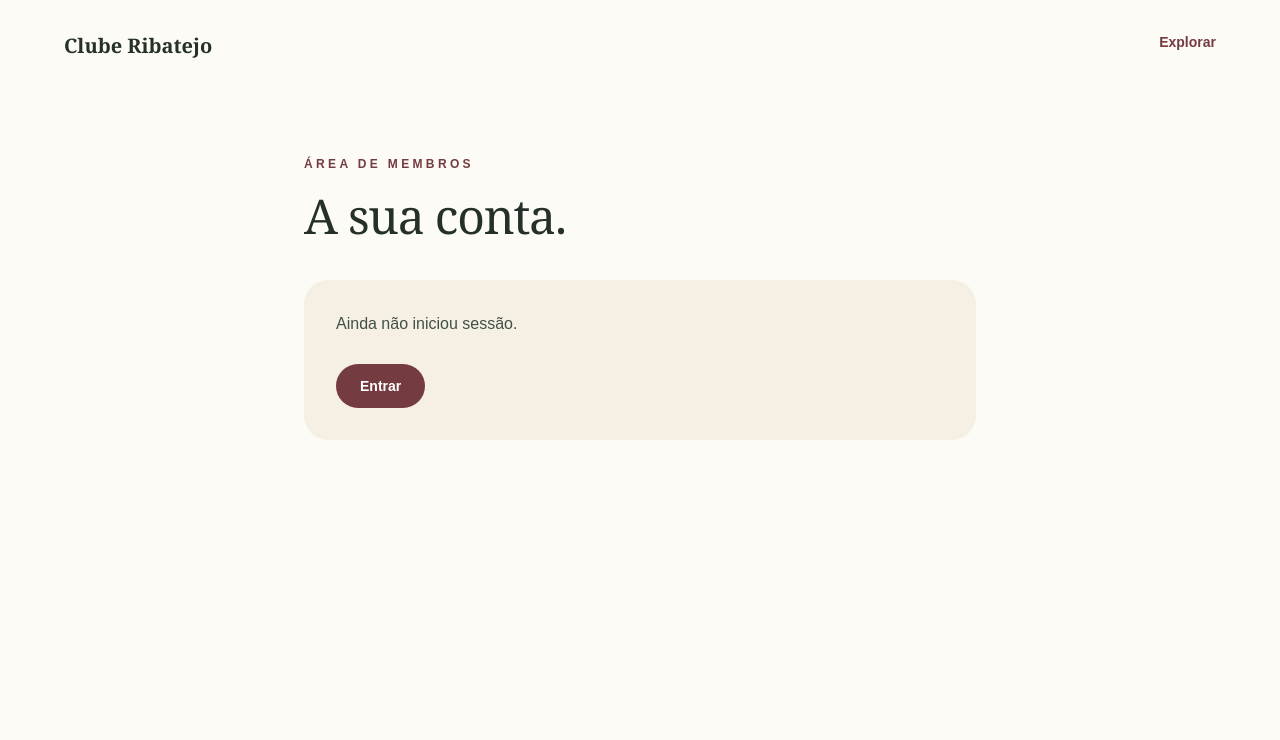
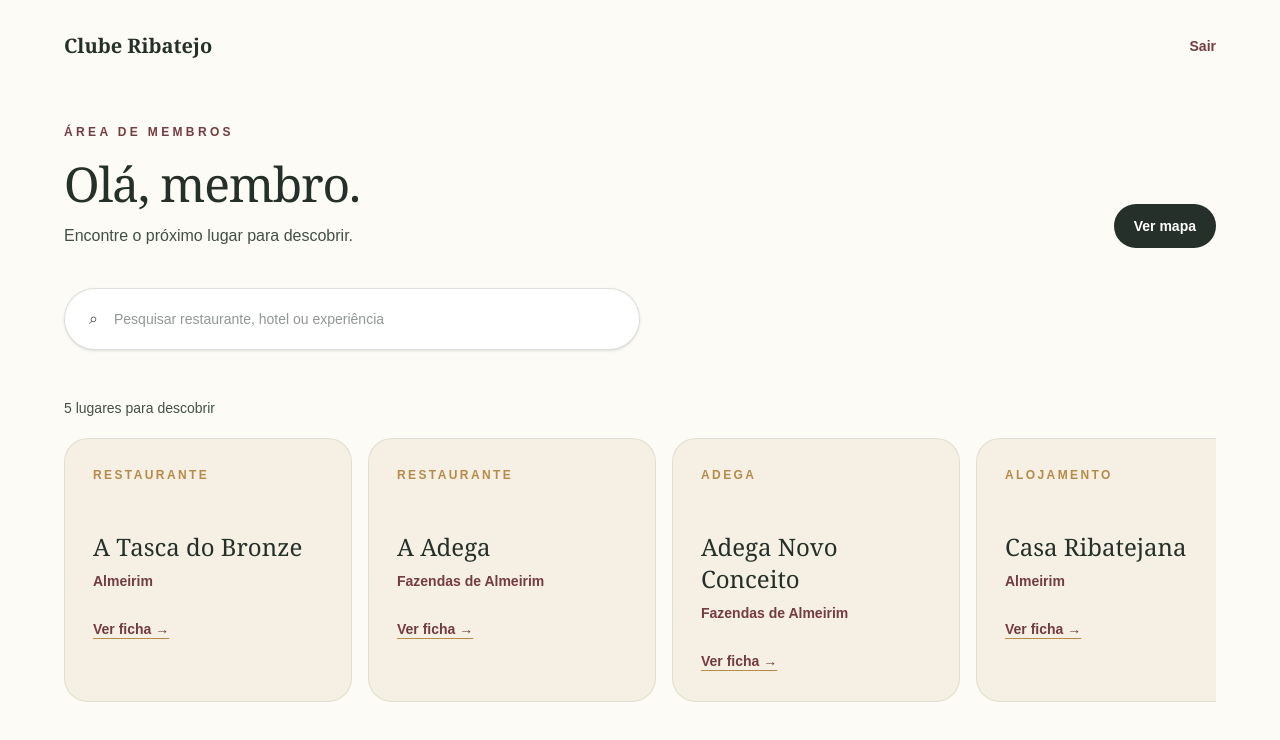
Before and after one commit to Maxwellsan91/ClubeDaqui, a Next.js app in the folder apps/web/: page /conta in a window 1280 px wide. Shown: the top 740 px of the page. Built offline with nearby package versions, Linux system fonts and the light colour scheme; no server answers.

Commit message:
feat: add member discovery carousel and map

```diff
--- a/apps/web/src/app/conta/page.tsx
+++ b/apps/web/src/app/conta/page.tsx
@@ -1,69 +1,123 @@
 "use client";
+import Link from "next/link";
+import { useEffect, useMemo, useState } from "react";
+import { createClient } from "@/lib/supabase/client";
 
-import Link from "next/link";
-import { useEffect, useState } from "react";
-import { createClient } from "@/lib/supabase/client";
+const places = [
+  ["A Tasca do Bronze", "Restaurante", "Almeirim"],
+  ["A Adega", "Restaurante", "Fazendas de Almeirim"],
+  ["Adega Novo Conceito", "Adega", "Fazendas de Almeirim"],
+  ["Casa Ribatejana", "Alojamento", "Almeirim"],
+  ["Experiências do Tejo", "Lazer", "Almeirim"],
+];
 
 export default function AccountPage() {
   const [email, setEmail] = useState<string>();
-  const [loading, setLoading] = useState(true);
+  const [query, setQuery] = useState("");
+  const [map, setMap] = useState(false);
   useEffect(() => {
     createClient()
       .auth.getUser()
-      .then(({ data }) => setEmail(data.user?.email ?? undefined))
-      .finally(() => setLoading(false));
+      .then(({ data }) => setEmail(data.user?.email ?? undefined));
   }, []);
+  const filtered = useMemo(
+    () =>
+      places.filter(([name, kind, city]) =>
+        `${name} ${kind} ${city}`.toLowerCase().includes(query.toLowerCase()),
+      ),
+    [query],
+  );
   async function signOut() {
     await createClient().auth.signOut();
     window.location.href = "/";
   }
   return (
     <main className="min-h-screen px-6 py-8 sm:px-10 lg:px-16">
-      <header className="mx-auto flex max-w-7xl justify-between">
+      <header className="mx-auto flex max-w-7xl items-center justify-between">
         <Link
           href="/"
           className="font-display text-xl font-semibold text-olive-900"
         >
           Clube Ribatejo
         </Link>
-        <Link href="/explorar" className="text-wine-700 text-sm font-semibold">
-          Explorar
-        </Link>
+        <button
+          onClick={signOut}
+          className="text-wine-700 text-sm font-semibold"
+        >
+          Sair
+        </button>
       </header>
-      <section className="mx-auto max-w-2xl py-24">
+      <section className="mx-auto max-w-7xl py-16">
         <p className="text-wine-700 text-xs font-semibold tracking-[0.28em] uppercase">
           Área de membros
         </p>
-        <h1 className="font-display mt-5 text-5xl tracking-tight text-olive-900">
-          A sua conta.
+        <div className="mt-5 flex flex-wrap items-end justify-between gap-5">
+          <div>
+            <h1 className="font-display text-5xl tracking-tight text-olive-900">
+              Olá, {email?.split("@")[0] ?? "membro"}.
             </h1>
-        {loading ? (
-          <p className="mt-8 text-olive-700">A carregar sessão…</p>
-        ) : email ? (
-          <div className="bg-cream-100 mt-10 rounded-3xl p-8">
-            <p className="text-sm text-olive-700">Sessão iniciada com</p>
-            <p className="mt-2 text-lg font-semibold text-olive-900">{email}</p>
-            <p className="mt-8 text-sm leading-6 text-olive-700">
-              Em breve poderá consultar os seus benefícios e resgates nesta
-              área.
+            <p className="mt-4 text-olive-700">
+              Encontre o próximo lugar para descobrir.
             </p>
+          </div>
           <button
-              onClick={signOut}
-              className="mt-7 rounded-full bg-olive-900 px-6 py-3 text-sm font-semibold text-white"
+            onClick={() => setMap(!map)}
+            className="rounded-full bg-olive-900 px-5 py-3 text-sm font-semibold text-white"
           >
-              Terminar sessão
+            {map ? "Ver lista" : "Ver mapa"}
           </button>
         </div>
+        <div className="mt-10 flex max-w-xl items-center rounded-full border border-olive-900/15 bg-white p-2 shadow-sm">
+          <span className="px-4 text-olive-700">⌕</span>
+          <input
+            value={query}
+            onChange={(event) => setQuery(event.target.value)}
+            className="min-w-0 flex-1 bg-transparent py-3 text-sm outline-none"
+            placeholder="Pesquisar restaurante, hotel ou experiência"
+          />
+        </div>
+        {map ? (
+          <div className="mt-10 overflow-hidden rounded-3xl border border-olive-900/10">
+            <iframe
+              title="Mapa de lugares no Ribatejo"
+              className="h-[32rem] w-full"
+              loading="lazy"
+              src="https://www.openstreetmap.org/export/embed.html?bbox=-8.67%2C39.14%2C-8.54%2C39.24&layer=mapnik&marker=39.2028%2C-8.6281"
+            />
+            <p className="p-4 text-xs text-olive-700">
+              Mapa: © OpenStreetMap contributors.
+            </p>
+          </div>
         ) : (
-          <div className="bg-cream-100 mt-10 rounded-3xl p-8">
-            <p className="text-olive-700">Ainda não iniciou sessão.</p>
+          <>
+            <p className="mt-12 text-sm text-olive-700">
+              {filtered.length} lugares para descobrir
+            </p>
+            <div className="mt-5 flex snap-x gap-4 overflow-x-auto pb-5">
+              {filtered.map(([name, kind, city]) => (
+                <article
+                  key={name}
+                  className="bg-cream-100 min-w-[18rem] snap-start rounded-3xl border border-olive-900/10 p-7"
+                >
+                  <p className="text-gold-500 text-xs font-semibold tracking-[0.2em] uppercase">
+                    {kind}
+                  </p>
+                  <h2 className="font-display mt-12 text-2xl text-olive-900">
+                    {name}
+                  </h2>
+                  <p className="text-wine-700 mt-2 text-sm font-semibold">
+                    {city}
+                  </p>
                   <Link
-              href="/entrar"
-              className="bg-wine-700 mt-7 inline-block rounded-full px-6 py-3 text-sm font-semibold text-white"
+                    href={`/explorar/${name.toLowerCase().replaceAll(" ", "-")}`}
+                    className="text-wine-700 decoration-gold-500 mt-7 inline-block text-sm font-semibold underline underline-offset-4"
                   >
-              Entrar
+                    Ver ficha →
                   </Link>
+                </article>
+              ))}
             </div>
+          </>
         )}
       </section>
     </main>
```
Lines whose indentation alone changed are shown as unchanged.
